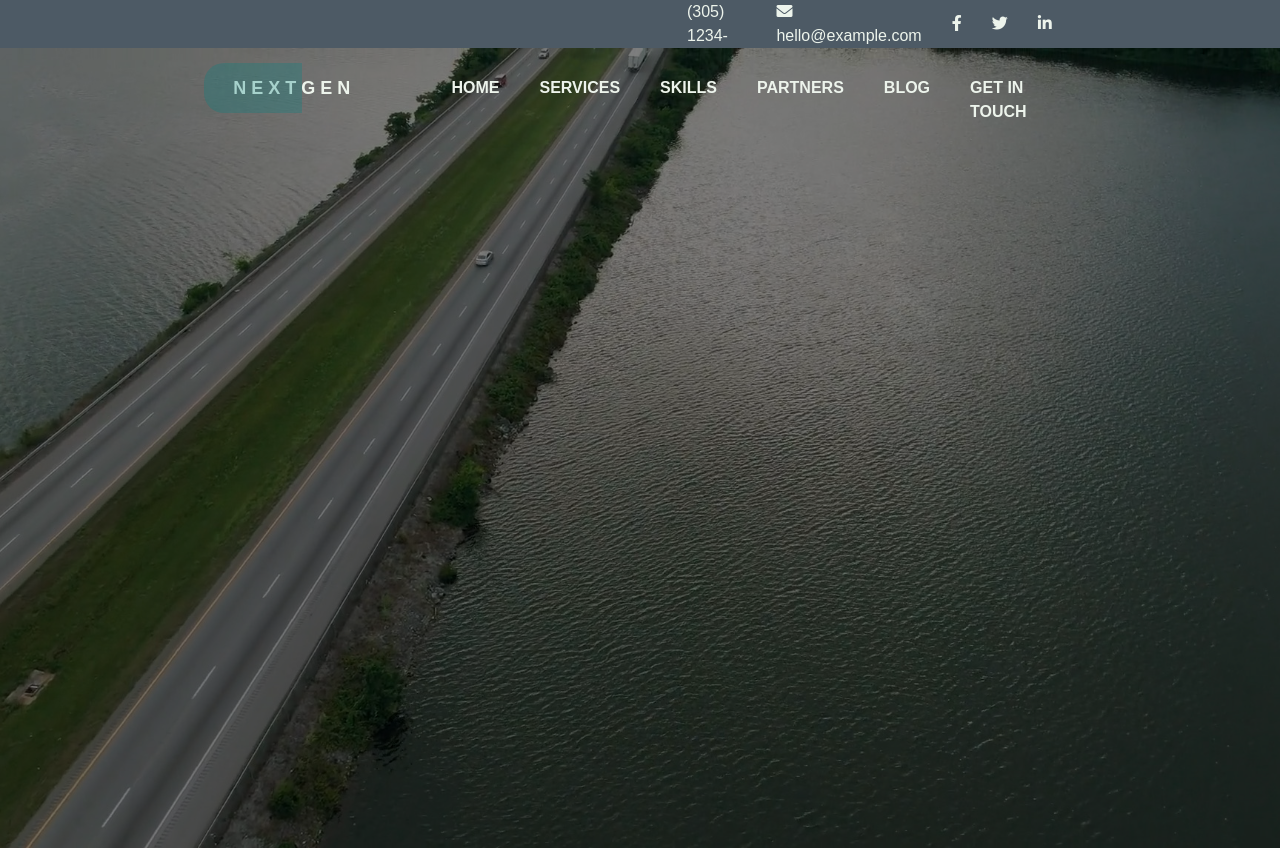
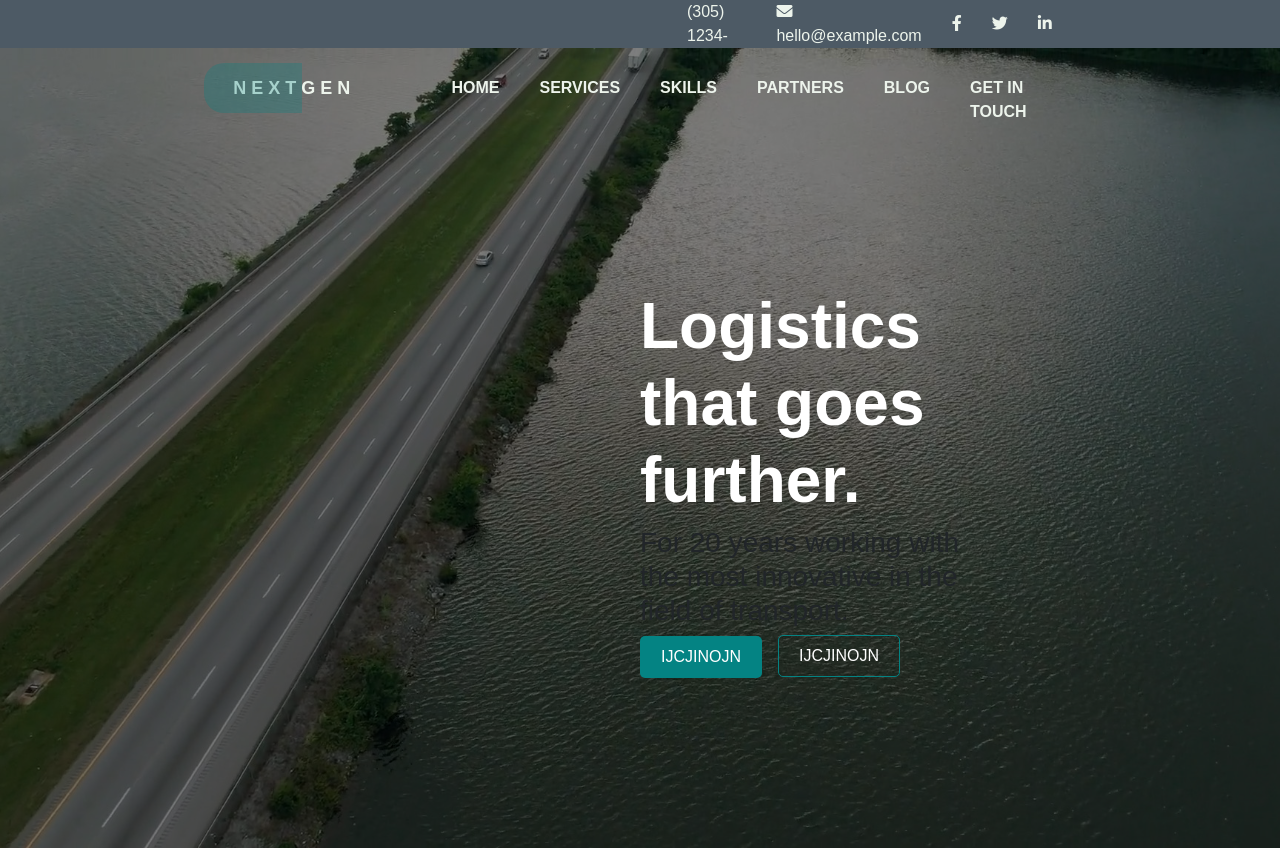
Before and after one commit to lnannettik/proj-html-vuejs, a Vue app: page / in a window 1280 px wide. Shown: the top 850 px of the page. Built offline with nearby package versions, Linux system fonts and the light colour scheme.

Commit message:
quasi finito jumbo

```diff
--- a/src/components/Header.vue
+++ b/src/components/Header.vue
@@ -1,8 +1,8 @@
 <template>
 
     <div class="header d-flex">
-        <div class="header-container offset-lg-2 col-lg-8 d-flex align-middle">
-            <div class="header-left col-6">
+        <div class="header-container offset-md-1 offset-lg-2 col-lg-8 d-flex align-middle">
+            <div class="header-left col-md-4 col-lg-6">
                 <i class="fas fa-clock"></i> Open Hours: Mon - Sat - 9:00 - 18:00
             </div>
 
@@ -38,6 +38,10 @@ export default {
         height: 3rem;
         align-items: center;
 
+        .header-left {
+            min-width: fit-content;
+        }
+
         .header-left i {
             margin: 0px 15px 0px 0px;
         }
--- a/src/components/Hero.vue
+++ b/src/components/Hero.vue
@@ -2,13 +2,13 @@
     <div class="hero-container">
         <nav class="nav offset-lg-2 col-lg-8 d-flex">
 
-            <div class="left-side col-5">
+            <div class="left-side col-4">
 
                 <span>NEXTGEN</span>
 
             </div>
 
-            <ul class="right-side col-7 d-flex">
+            <ul class="right-side col-8 d-flex">
                 <li>Home</li>
                 <li>Services</li>
                 <li>Skills</li>
@@ -18,6 +18,13 @@
             </ul>
 
         </nav>
+
+        <div class="hero-content offset-6 col-3">
+            <h1 class="titolone">Logistics that goes further.</h1>
+            <h3 class="sottotitolo">For 20 years working with the most innovative in the field of transport.</h3>
+            <button class="green-item btn me-3">ijcjinojn</button>
+            <button class="not-green-item">ijcjinojn</button>
+        </div>
     </div>
 
 </template>
@@ -40,7 +47,8 @@ export default {
         height: 100vh;
         position: relative;
 
-        &::after {
+
+        &::before {
             content: ' ';
             display: block;
             position: absolute;
@@ -62,7 +70,7 @@ export default {
         color: #edf4ec;
 
         * {
-            z-index: 2;
+            z-index: 1;
         }
 
         li {
@@ -118,5 +126,18 @@ export default {
 
     }
 
+    .hero-content {
+        position: absolute;
+        top: 30%;
+
+
+        .titolone {
+            color: white;
+            font-size: 4rem;
+            font-weight: 900;
+        }
+
+    }
+
 
 </style>
--- a/src/styles/utilities.scss
+++ b/src/styles/utilities.scss
@@ -6,3 +6,14 @@
     padding: 8px 20px;
     text-transform: uppercase;
 }
+
+.not-green-item {
+    background-color: transparent;
+    color: white;
+    width: fit-content;
+    border-radius: 5px;
+    padding: 8px 20px;
+    border: 1px solid #048383;
+    text-transform: uppercase;
+
+}
```
